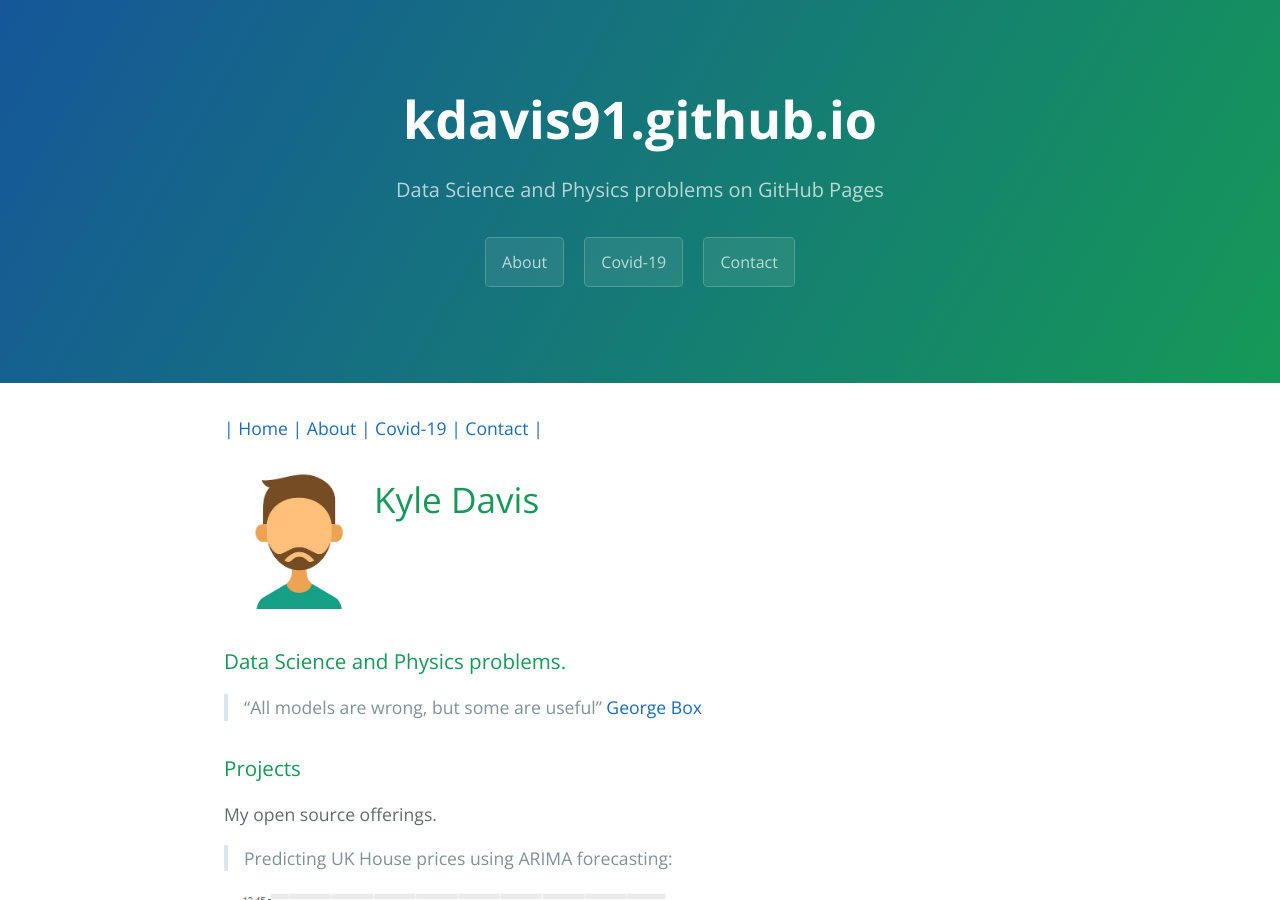
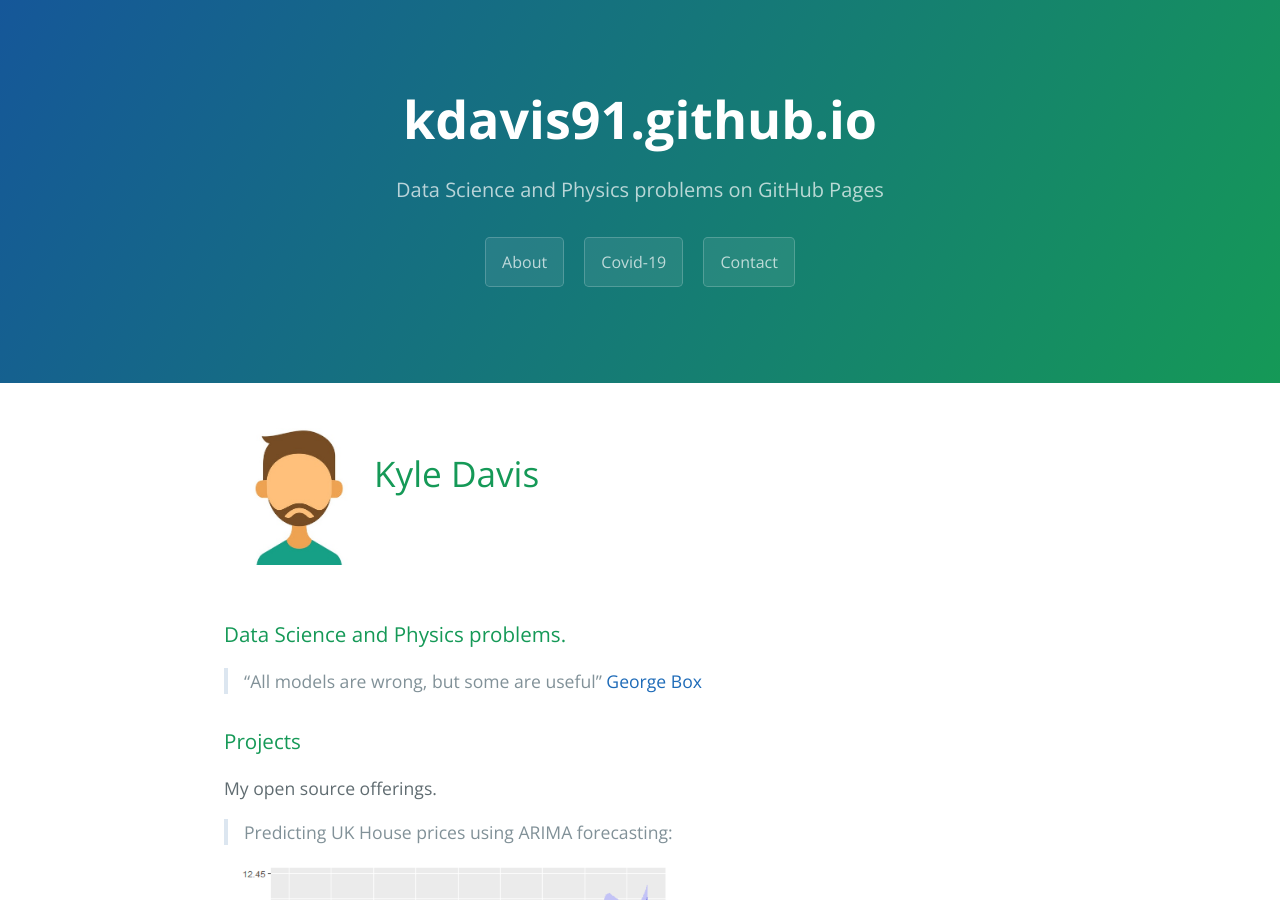
Before and after one commit to kdavis91/kdavis91.github.io, a Jekyll site: the page built from index.md, in a window 1280 px wide and 900 px high. Built offline with Jekyll 4.4.1, drawn with Linux system fonts in a browser that asks for light colours; our own code applies the rules of GitHub Pages for plain Markdown files; the list of posts is cut into pages by our own code.

Commit message:
Update index.md

```diff
--- a/index.md
+++ b/index.md
@@ -1,10 +1,3 @@
-
-<div class="vertical-menu">
-  <a href="index.html" class="active">| Home </a>
-  <a href="about.html">| About </a>
-  <a href="covid-19.html">| Covid-19 </a>
-  <a href="contact.html">| Contact |</a>
-</div>
 
 
 <img src="avatar.jpg" align="left" height="150" width="150" >
```
